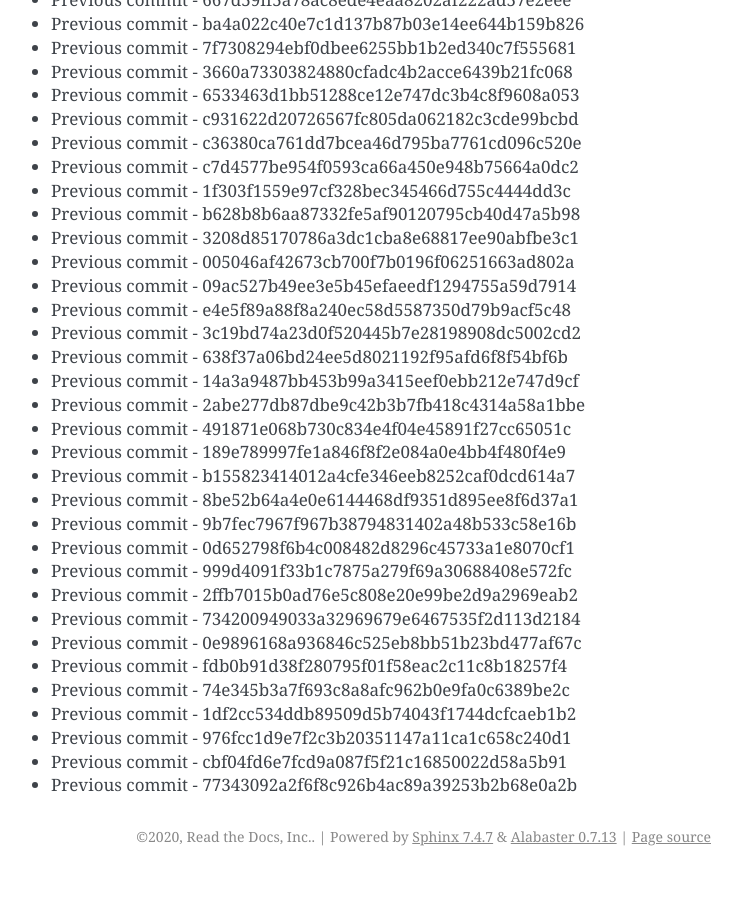
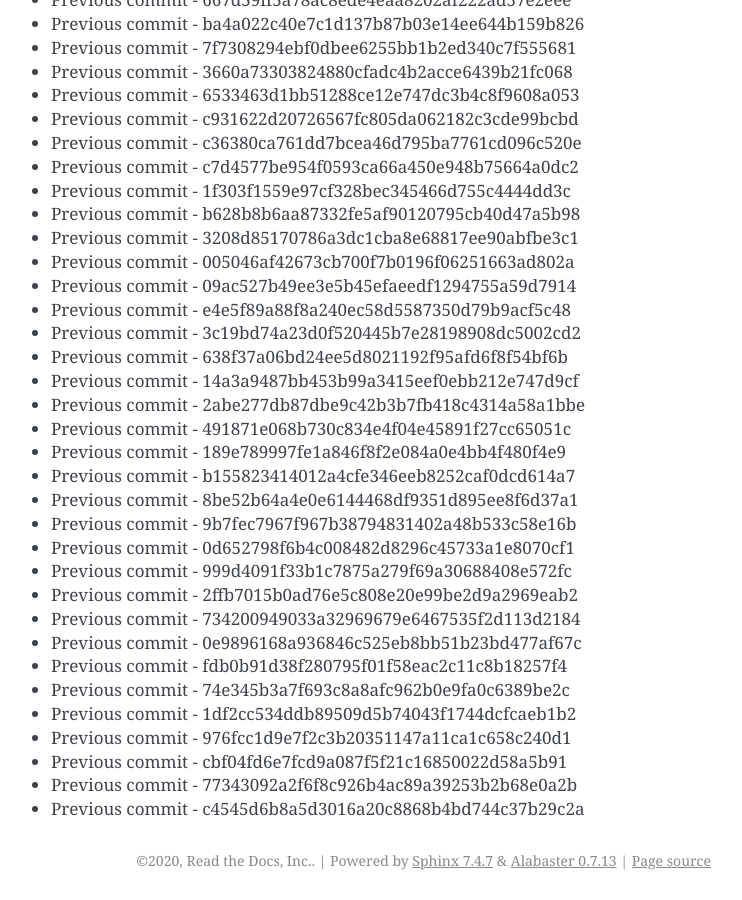
Before and after one commit to readthedocs/rtd-git-stresstest, a Sphinx documentation site: the page built from docs/updates.rst, in a window 1280 px wide and 900 px high, scrolled down 27760 px. Shown: the whole window, without its empty margins (399-1141 px from the left). Built offline with Sphinx 7.4.7, drawn with Linux system fonts in a browser that asks for light colours; before the commit the page ends 28636 px from its top, so only the background shows below that.

Commit message:
Generating commit from previous: c4545d6b8a5d3016a20c8868b4bd744c37b29c2a

```diff
--- a/docs/updates.rst
+++ b/docs/updates.rst
@@ -1198,3 +1198,4 @@ It can be tested for any performance characteristics.
 * Previous commit - 976fcc1d9e7f2c3b20351147a11ca1c658c240d1
 * Previous commit - cbf04fd6e7fcd9a087f5f21c16850022d58a5b91
 * Previous commit - 77343092a2f6f8c926b4ac89a39253b2b68e0a2b
+* Previous commit - c4545d6b8a5d3016a20c8868b4bd744c37b29c2a
```
